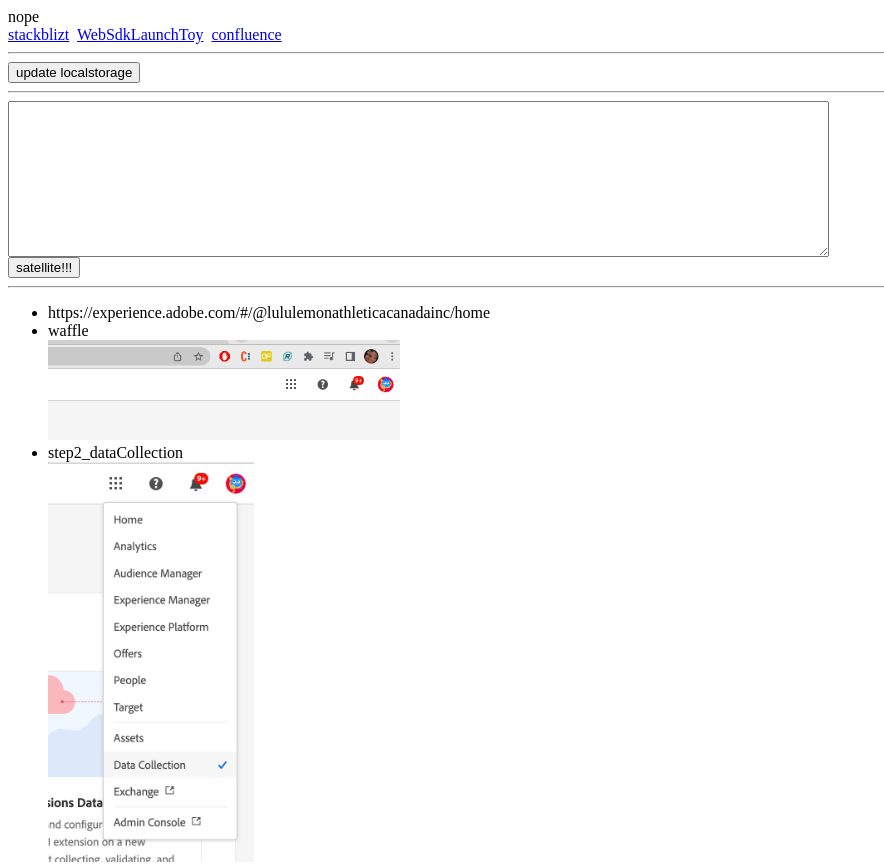
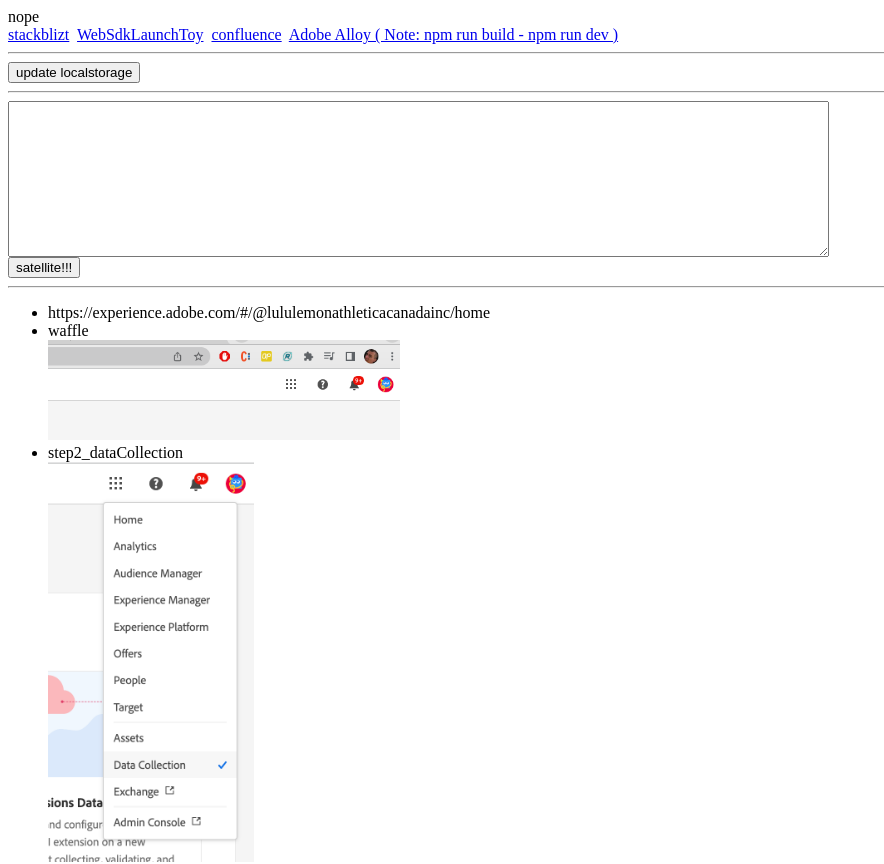
Before and after one commit to mulefish/WebSdkLaunchToy, a React (Create React App) app: page / in a window 1280 px wide. Shown: the top 864 px of the page, without its empty margins (0-884 px from the left). Built offline with nearby package versions, Linux system fonts and the light colour scheme.

Commit message:
working it

```diff
--- a/src/links.jsx
+++ b/src/links.jsx
@@ -17,6 +17,13 @@
       <a href="https://lululemon.atlassian.net/wiki/spaces/DCP/pages/3235746045/Understand+Document+how+Adobe+Edge+Works+-+DATASE+394">
         confluence
       </a>
+      &nbsp;{' '}
+
+      <a href="https://github.com/adobe/alloy">
+        Adobe Alloy (  Note: npm run build - npm run dev )
+      </a>
+
+
     </span>
   );
 }
```
